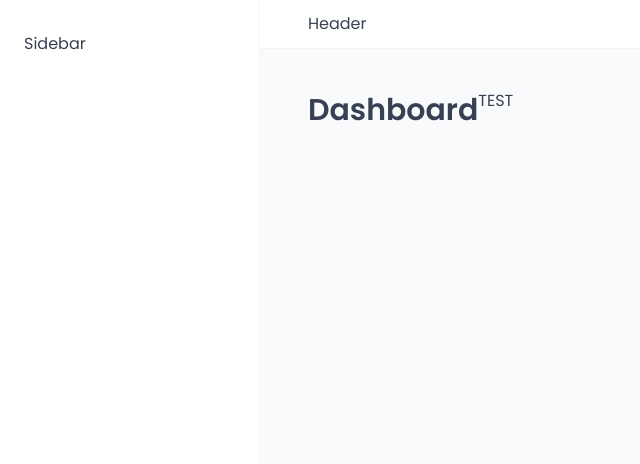
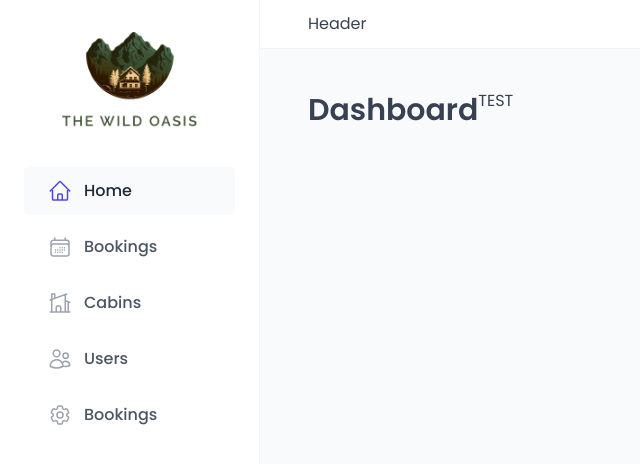
Before and after one commit to Mohamad-Ajmal/Wild-oasis-app, a React (Vite) app: page /dashboard in a window 1280 px wide. Shown: the top 464 px of the page, without its empty margins (0-640 px from the left). Built offline with nearby package versions, Linux system fonts and the light colour scheme; a web font is replaced by a local one.

Commit message:
Septup sidebar navigation and using react icons

```diff
--- a/src/ui/Logo.jsx
+++ b/src/ui/Logo.jsx
@@ -1,3 +1,4 @@
+import React from "react";
 import styled from "styled-components";
 
 const StyledLogo = styled.div`
--- a/src/ui/MainNav.jsx
+++ b/src/ui/MainNav.jsx
@@ -1,4 +1,8 @@
+import React from 'react'
+import { NavLink } from "react-router-dom";
 import styled from "styled-components";
+import { HiOutlineCalendarDays, HiOutlineCog6Tooth, HiOutlineHome, HiOutlineHomeModern, HiOutlineUsers } from "react-icons/hi2";
+
 
 const NavList = styled.ul`
   display: flex;
@@ -6,7 +10,7 @@
   gap: 0.8rem;
 `;
 
-const Link = styled.a`
+const StyledNaveLink = styled(NavLink)`
   &:link,
   &:visited {
     display: flex;
@@ -44,3 +48,42 @@
     color: var(--color-brand-600);
   }
 `;
+
+export default function MainNav() {
+  return (
+    <nav>
+      <NavList>
+        <li>
+          <StyledNaveLink to="/dashboard">
+            <HiOutlineHome />
+              <span>Home</span>
+          </StyledNaveLink>
+        </li>
+        <li>
+          <StyledNaveLink to="/bookings">
+            <HiOutlineCalendarDays />
+              <span>Bookings</span>
+          </StyledNaveLink>
+        </li>
+        <li>
+          <StyledNaveLink to="/cabins">
+            <HiOutlineHomeModern />
+              <span>Cabins</span>
+          </StyledNaveLink>
+        </li>
+        <li>
+          <StyledNaveLink to="/users">
+            <HiOutlineUsers />
+              <span>Users</span>
+          </StyledNaveLink>
+        </li>
+        <li>
+          <StyledNaveLink to="/settings">
+            <HiOutlineCog6Tooth />
+              <span>Bookings</span>
+          </StyledNaveLink>
+        </li>
+      </NavList>
+    </nav>
+  )
+}
--- a/src/ui/Sidebar.jsx
+++ b/src/ui/Sidebar.jsx
@@ -1,5 +1,7 @@
 import React from 'react'
 import styled from 'styled-components'
+import Logo from "./Logo";
+import MainNav from "./MainNav";
 
 const StyledSidebar = styled.aside `
     background-color: var(--color-grey-0);
@@ -7,14 +9,17 @@
     border-right: 1px solid var(--color-grey-100);
 
     grid-row: 1 / -1;
-
+    display: flex;
+    flex-direction: column;
+    gap:3.2rem;
 `
 
 
 export default function Sidebar() {
   return (
     <StyledSidebar>
-      Sidebar
+      <Logo />
+      <MainNav />
     </StyledSidebar>
   )
 }
```
Also changed, not shown: public/default-user.jpg (added), public/logo-light.png (added).
